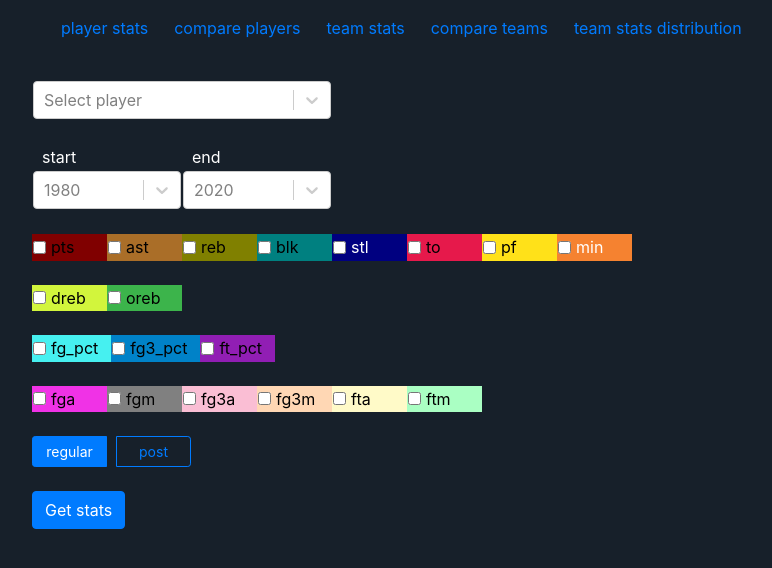
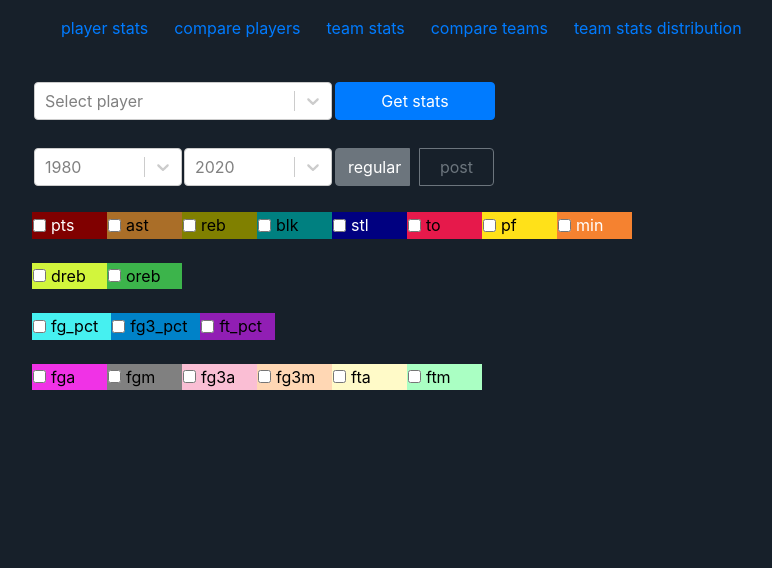
Before and after one commit to PTParta/nba_stat_app, a React (Create React App) app in the folder frontend/: page / in a window 1280 px wide. Shown: the top 568 px of the page, without its empty margins (53-825 px from the left). Built offline with nearby package versions, Linux system fonts and the light colour scheme; no server answers.

Commit message:
Reposition buttons: Get stats, regular and post. Refactoring

```diff
--- a/frontend/package.json
+++ b/frontend/package.json
@@ -16,7 +16,6 @@
     "react-router-dom": "^5.2.0",
     "react-scripts": "4.0.3",
     "react-select": "^4.2.1",
-    "react-slider": "^1.1.4",
     "web-vitals": "^1.1.1"
   },
   "scripts": {
--- a/frontend/src/App.js
+++ b/frontend/src/App.js
@@ -8,10 +8,6 @@ import NavigationBar from './components/NavigationBar'
 import GetStats from './components/GetStats'
 import SelectRegularPost from './components/SelectRegularPost'
 import SelectStats from './components/SelectStats'
-
-//import Slider from 'range-sliders'
-import ReactSlider from 'react-slider'
-
 
 //import Teams from './components/Teams'
 
@@ -84,7 +80,6 @@ function App() {
             ? <PlayerStats
               playerStats={playerStats}
               teams={teams}
-              /* selectedSeasons={selectedSeasons} */
               regularSeasonSelected={regularSeasonSelected}
               postSeasonSelected={postSeasonSelected}
               ptsSelected={ptsSelected}
@@ -111,18 +106,46 @@ function App() {
             />
             : <></>}
           <br></br>
+          <table>
+            <tbody>
+              <tr>
+                <td >
                   <SelectPlayer
                     players={players}
                     setSelectedPlayer={setSelectedPlayer}
                   />
+                </td>
+                <td >
+                  <GetStats
+                    selectedPlayer={selectedPlayer}
+                    players={players}
+                    setPlayerStats={setPlayerStats}
+                    regularSeasonSelected={regularSeasonSelected}
+                    postSeasonSelected={postSeasonSelected}
+                  />
+                </td>
+              </tr>
               <br></br>
+              <tr>
+                <td>
                   <SelectSeasons
-            /* setSelectedSeasons={setSelectedSeasons} */
                     setSelectedFirstSeason={setSelectedFirstSeason}
                     setSelectedLastSeason={setSelectedLastSeason}
                     selectedFirstSeason={selectedFirstSeason}
                     selectedLastSeason={selectedLastSeason}
                   />
+                </td>
+                <td>
+                  <SelectRegularPost
+                    regularSeasonSelected={regularSeasonSelected}
+                    postSeasonSelected={postSeasonSelected}
+                    setRegularSeasonSelected={setRegularSeasonSelected}
+                    setPostSeasonSelected={setPostSeasonSelected}
+                  />
+                </td>
+              </tr>
+            </tbody>
+          </table>
           <br></br>
           <SelectStats
             ptsSelected={ptsSelected}
@@ -163,25 +186,6 @@ function App() {
             setPfSelected={setPfSelected}
             minSelected={minSelected}
             setMinSelected={setMinSelected} />
-
-          <SelectRegularPost
-            regularSeasonSelected={regularSeasonSelected}
-            postSeasonSelected={postSeasonSelected}
-            setRegularSeasonSelected={setRegularSeasonSelected}
-            setPostSeasonSelected={setPostSeasonSelected}
-          />
-          <br></br>
-
-          <GetStats
-            selectedPlayer={selectedPlayer}
-            /* selectedSeasons={selectedSeasons} */
-            players={players}
-            setPlayerStats={setPlayerStats}
-            regularSeasonSelected={regularSeasonSelected}
-            postSeasonSelected={postSeasonSelected}
-          />
-          <br></br>
-          <br></br>
         </div>
       </div>
     </Router>
--- a/frontend/src/components/GetStats.js
+++ b/frontend/src/components/GetStats.js
@@ -4,10 +4,10 @@ import playerStatService from '../services/playerStats'
 
 const GetStats = ({ selectedPlayer, selectedSeasons, players, setPlayerStats, regularSeasonSelected, postSeasonSelected }) => {
 
-  const getPlayerStats = (playerFullName, /* seasons, */ /* regularSeasonSelected, postSeasonSelected */) => {
+  const getPlayerStats = (playerFullName) => {
     const searchedPlayer = players.find(player => player.fullName === playerFullName)
     console.log('searched player', searchedPlayer)
-    playerStatService.getPlayerStatsFromDB(/* seasons, */ searchedPlayer.apiId/* , regularSeasonSelected, postSeasonSelected */)
+    playerStatService.getPlayerStatsFromDB(searchedPlayer.apiId)
       .then((response) => {
         setPlayerStats(response.data.sort((a, b) =>
           new Date(a.game.date).getTime() - new Date(b.game.date).getTime())
@@ -15,8 +15,10 @@ const GetStats = ({ selectedPlayer, selectedSeasons, players, setPlayerStats, re
       })
   }
   return (
-    <Button variant='primary'
-      onClick={() => getPlayerStats(selectedPlayer, /* selectedSeasons, */ /* regularSeasonSelected, postSeasonSelected */)}>Get stats</Button>
+    <Button
+      style={{ width: '160px' }}
+      variant='primary'
+      onClick={() => getPlayerStats(selectedPlayer)}>Get stats</Button>
   )
 }
 
--- a/frontend/src/components/PlayerStats.js
+++ b/frontend/src/components/PlayerStats.js
@@ -1,5 +1,5 @@
 import React from 'react'
-import { Chart, Line } from 'react-chartjs-2'
+import { Line } from 'react-chartjs-2'
 import trailingMeanService from '../services/trailingMeans'
 import colors from '../styling/colors'
 
--- a/frontend/src/components/SelectRegularPost.js
+++ b/frontend/src/components/SelectRegularPost.js
@@ -4,7 +4,6 @@ import { useState } from 'react'
 
 const SelectRegularPost = ({ setRegularSeasonSelected, setPostSeasonSelected }) => {
 
-  //const [checked, setChecked] = useState(false);
   const [radioValue, setRadioValue] = useState('1');
 
   const radios = [
@@ -26,13 +25,13 @@ const SelectRegularPost = ({ setRegularSeasonSelected, setPostSeasonSelected })
 
   return (
     <div>
-      <ButtonGroup toggle size="sm">
+      <ButtonGroup toggle size="md" /* styles={{ marginLeft: '10px' }} */ >
         {radios.map((radio, idx) => (
           <ToggleButton
             style={{ width: '75px', marginRight: '10px' }}
             key={idx}
             type="radio"
-            variant="outline-primary"
+            variant="outline-secondary"
             name="radio"
             value={radio.value}
             checked={radioValue === radio.value}
--- a/frontend/src/components/SelectSeasons.js
+++ b/frontend/src/components/SelectSeasons.js
@@ -24,10 +24,6 @@ const SelectSeasons = ({
     <div>
       <table>
         <tbody>
-          <tr style={{ color: 'white' }}>
-            <td style={{ paddingLeft: '10px' }}>start</td>
-            <td style={{ paddingLeft: '10px' }}>end</td>
-          </tr>
           <tr>
             <td width={'150px'}><Select
               options={seasonSelectAscending}
--- a/frontend/src/components/SelectStats.js
+++ b/frontend/src/components/SelectStats.js
@@ -54,7 +54,7 @@ const SelectStats = (
         <table>
           <tbody>
             <tr>
-              <td style={{width:cellWidth, backgroundColor: colors.maroonLine, color:'black' }}>
+              <td style={{ width: cellWidth, backgroundColor: colors.maroonLine, color: 'white' }}>
                 <Form.Check
                   inline={true}
                   onChange={() => setPtsSelected(!ptsSelected)}
@@ -62,49 +62,49 @@ const SelectStats = (
                   label="pts"
                   background={colors.maroonLine} />
               </td>
-              <td style={{width:cellWidth, backgroundColor: colors.brownLine, color:'black' }}>
+              <td style={{ width: cellWidth, backgroundColor: colors.brownLine, color: 'black' }}>
                 <Form.Check
                   inline={true}
                   onChange={() => setAstSelected(!astSelected)}
                   type="checkbox"
                   label="ast" />
               </td>
-              <td style={{width:cellWidth, backgroundColor: colors.oliveLine, color:'black' }}>
+              <td style={{ width: cellWidth, backgroundColor: colors.oliveLine, color: 'black' }}>
                 <Form.Check
                   inline={true}
                   onChange={() => setRebSelected(!rebSelected)}
                   type="checkbox"
                   label="reb" />
               </td>
-              <td style={{width:cellWidth, backgroundColor: colors.tealLine, color:'black' }}>
+              <td style={{ width: cellWidth, backgroundColor: colors.tealLine, color: 'black' }}>
                 <Form.Check
                   inline={true}
                   onChange={() => setBlkSelected(!blkSelected)}
                   type="checkbox"
                   label="blk" />
               </td>
-              <td style={{width:cellWidth, backgroundColor: colors.navyLine/* , color:'black' */ }}>
+              <td style={{ width: cellWidth, backgroundColor: colors.navyLine/* , color:'black' */ }}>
                 <Form.Check
                   inline={true}
                   onChange={() => setStlSelected(!stlSelected)}
                   type="checkbox"
                   label="stl" />
               </td>
-              <td style={{width:cellWidth, backgroundColor: colors.redLine, color:'black' }}>
+              <td style={{ width: cellWidth, backgroundColor: colors.redLine, color: 'black' }}>
                 <Form.Check
                   inline={true}
                   onChange={() => setTurnoverSelected(!turnoverSelected)}
                   type="checkbox"
                   label="to" />
               </td>
-              <td style={{width:cellWidth, backgroundColor: colors.yellowLine, color:'black' }}>
+              <td style={{ width: cellWidth, backgroundColor: colors.yellowLine, color: 'black' }}>
                 <Form.Check
                   inline={true}
                   onChange={() => setPfSelected(!pfSelected)}
                   type="checkbox"
                   label="pf" />
               </td>
-              <td style={{width:cellWidth, backgroundColor: colors.orangeLine }}>
+              <td style={{ width: cellWidth, backgroundColor: colors.orangeLine }}>
                 <Form.Check
                   inline={true}
                   onChange={() => setMinSelected(!minSelected)}
@@ -115,20 +115,19 @@ const SelectStats = (
           </tbody>
         </table>
       </Form>
-
       <br></br>
       <Form>
         <table>
           <tbody>
             <tr>
-              <td style={{width:cellWidth, backgroundColor: colors.limeLine, color:'black' }}>
+              <td style={{ width: cellWidth, backgroundColor: colors.limeLine, color: 'black' }}>
                 <Form.Check
                   inline={true}
                   onChange={() => setDrebSelected(!drebSelected)}
                   type="checkbox"
                   label="dreb" />
               </td>
-              <td style={{width:cellWidth, backgroundColor: colors.greenLine, color:'black' }}>
+              <td style={{ width: cellWidth, backgroundColor: colors.greenLine, color: 'black' }}>
                 <Form.Check
                   inline={true}
                   onChange={() => setOrebSelected(!orebSelected)}
@@ -141,27 +140,26 @@ const SelectStats = (
           </tbody>
         </table>
       </Form>
-
       <br></br>
       <Form>
         <table>
           <tbody>
             <tr>
-              <td style={{width:cellWidth, backgroundColor: colors.cyanLine, color:'black' }}>
+              <td style={{ width: cellWidth, backgroundColor: colors.cyanLine, color: 'black' }}>
                 <Form.Check
                   inline={true}
                   onChange={() => setFg_pctSelected(!fg_pctSelected)}
                   type="checkbox"
                   label="fg_pct" />
               </td>
-              <td style={{width:cellWidth, backgroundColor: colors.blueLine, color:'black' }}>
+              <td style={{ width: cellWidth, backgroundColor: colors.blueLine, color: 'black' }}>
                 <Form.Check
                   inline={true}
                   onChange={() => setFg3_pctSelected(!fg3_pctSelected)}
                   type="checkbox"
                   label="fg3_pct" />
               </td>
-              <td style={{width:cellWidth, backgroundColor: colors.purpleLine, color:'black' }}>
+              <td style={{ width: cellWidth, backgroundColor: colors.purpleLine, color: 'black' }}>
                 <Form.Check
                   inline={true}
                   onChange={() => setFt_pctSelected(!ft_pctSelected)}
@@ -173,48 +171,47 @@ const SelectStats = (
           </tbody>
         </table>
       </Form>
-
       <br></br>
       <Form>
         <table>
           <tbody>
             <tr>
-              <td style={{width:cellWidth, backgroundColor: colors.magentaLine, color:'black' }}>
+              <td style={{ width: cellWidth, backgroundColor: colors.magentaLine, color: 'black' }}>
                 <Form.Check
                   inline={true}
                   onChange={() => setFgaSelected(!fgaSelected)}
                   type="checkbox"
                   label="fga" />
               </td>
-              <td style={{width:cellWidth, backgroundColor: colors.greyLine, color:'black' }}>
+              <td style={{ width: cellWidth, backgroundColor: colors.greyLine, color: 'black' }}>
                 <Form.Check
                   inline={true}
                   onChange={() => setFgmSelected(!fgmSelected)}
                   type="checkbox"
                   label="fgm" />
               </td>
-              <td style={{width:cellWidth, backgroundColor: colors.pinkLine, color:'black' }}>
+              <td style={{ width: cellWidth, backgroundColor: colors.pinkLine, color: 'black' }}>
                 <Form.Check
                   inline={true}
                   onChange={() => setFg3aSelected(!fg3aSelected)}
                   type="checkbox"
                   label="fg3a" />
               </td>
-              <td style={{width:cellWidth, backgroundColor: colors.apricotLine, color:'black' }}>
+              <td style={{ width: cellWidth, backgroundColor: colors.apricotLine, color: 'black' }}>
                 <Form.Check
                   inline={true}
                   onChange={() => setFg3mSelected(!fg3mSelected)}
                   type="checkbox"
                   label="fg3m" />
               </td>
-              <td style={{width:cellWidth, backgroundColor: colors.beigeLine, color:'black' }}>
+              <td style={{ width: cellWidth, backgroundColor: colors.beigeLine, color: 'black' }}>
                 <Form.Check
                   inline={true}
                   onChange={() => setFtaSelected(!ftaSelected)}
                   type="checkbox"
                   label="fta" />
               </td>
-              <td style={{width:cellWidth, backgroundColor: colors.mintLine, color:'black' }}>
+              <td style={{ width: cellWidth, backgroundColor: colors.mintLine, color: 'black' }}>
                 <Form.Check
                   inline={true}
                   onChange={() => setFtmSelected(!ftmSelected)}
```
Also changed, not shown: 1 other file (tests, documents, lock files or other folders). Lines whose indentation alone changed are shown as unchanged.
